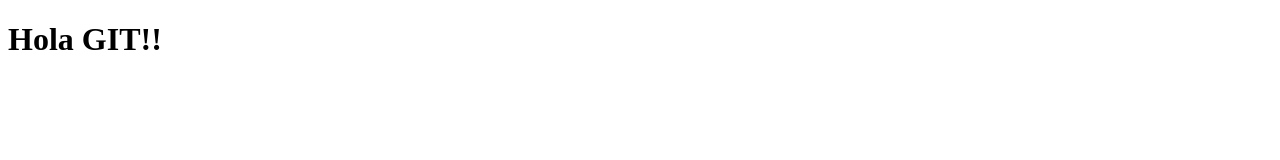
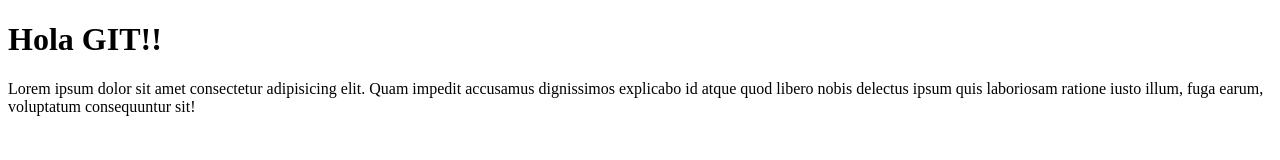
Before and after one commit to RicardoTreSa/test01, a plain HTML site: page index.html in a window 1280 px wide. Drawn offline with Linux system fonts and the light colour scheme.

Commit message:
Enviando nuevo cambios

```diff
--- a/index.html
+++ b/index.html
@@ -9,5 +9,6 @@
 </head>
 <body>
     <h1>Hola GIT!!</h1>
+    <p>Lorem ipsum dolor sit amet consectetur adipisicing elit. Quam impedit accusamus dignissimos explicabo id atque quod libero nobis delectus ipsum quis laboriosam ratione iusto illum, fuga earum, voluptatum consequuntur sit!</p>
 </body>
 </html>
```
